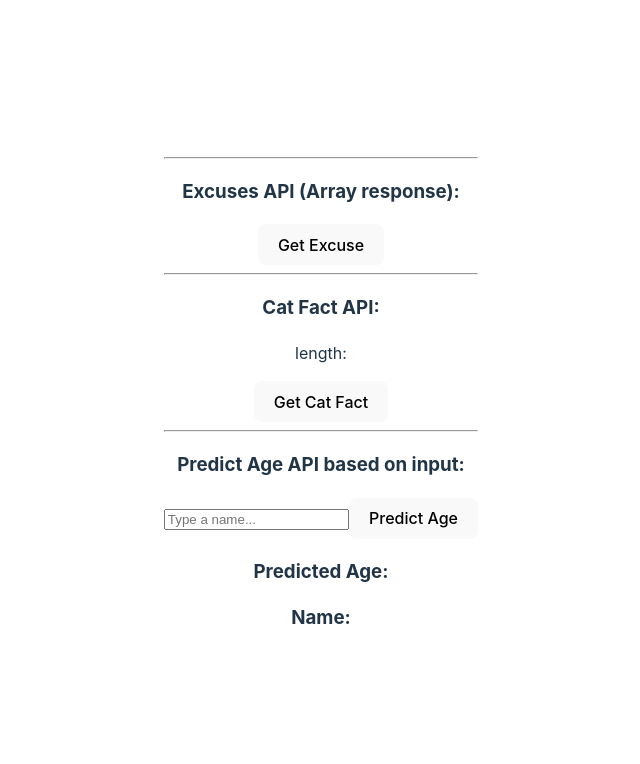
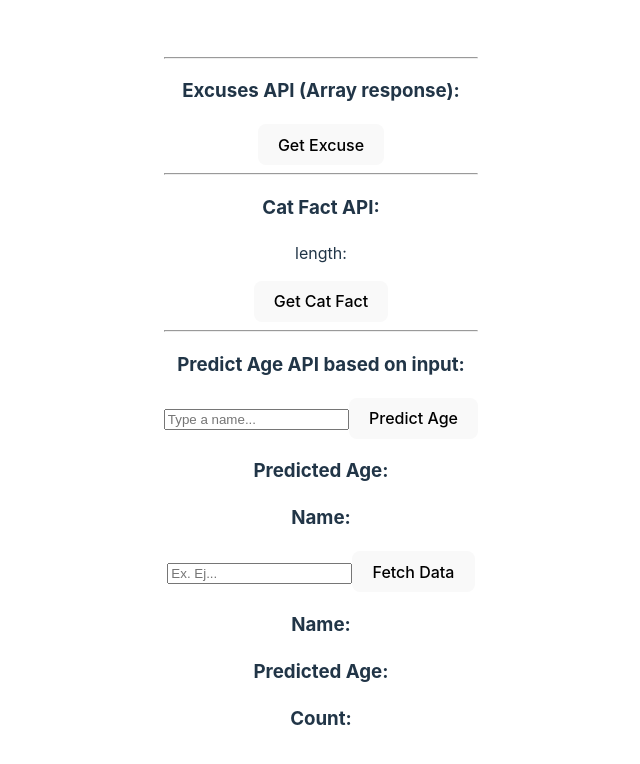
Before and after one commit to ejsadiarin/React-JS-Playground-App, a React (Vite) app: page / in a window 1280 px wide. Shown: the top 764 px of the page, without its empty margins (319-959 px from the left). Built offline with nearby package versions, Linux system fonts and the light colour scheme.

Commit message:
Added ObejctAPI Component, fetching and rendering data with null as default state and using null allow to render

```diff
--- a/src/App.jsx
+++ b/src/App.jsx
@@ -6,6 +6,7 @@ import Sidebar from './Sidebar'
 import Exercise1 from './Exercise1'
 import TodoList from './TodoList'
 import Quotes from './Quotes'
+import ObjectAPI from './ObjectAPI'
 
 // TODO: make a UI that displays all the mini projects done so far
 // --> can be a Sidebar that has buttons to show Components (Planets, TodoList, etc.)
@@ -19,6 +20,7 @@ function App() {
       {/* <Exercise1 /> */}
       {/* <TodoList /> */}
       <Quotes />
+      <ObjectAPI />
     </div>
   )
 }
--- a/src/ObjectAPI.jsx
+++ b/src/ObjectAPI.jsx
@@ -1,13 +1,38 @@
 import { useState } from "react";
 
 export default function ObjectAPI() {
+  const [name, setName] = useState("");
   const [predictedAge, setPredictedAge] = useState(null);
+
+  function fetchPredictedAge() {
+    fetch(`https://api.agify.io/?name=${name}`)
+      .then(res => res.json())
+      .then(data => {
+        setPredictedAge(data);
+      })
+
+  }
 
   return (
     <>
-      <h3>Name:</h3>
-      <h3>Predicted Age:</h3>
-      <h3>Count:</h3>
+      <input
+      type="text"
+      placeholder="Ex. Ej..."
+      onChange={(e) => {
+        setName(e.target.value);
+      }}
+      />
+      <button onClick={fetchPredictedAge}>Fetch Data</button>
+      <h3>Name: {predictedAge?.name}</h3>
+      <h3>Predicted Age: {predictedAge?.age}</h3>
+      <h3>Count: {predictedAge?.count}</h3>
     </>
   );
 }
+/**
+ * API Object response: can use useState(null) or useState({}) as default initial value
+ * --> then access properties of that object by:
+ * --> first in fetch: .then(data => setStateVar(data))
+ * --> inside return render: stateVar?.{key}
+ * --> the ? means null is allowed (since null is default initial value, need to activate first)
+ */
```
